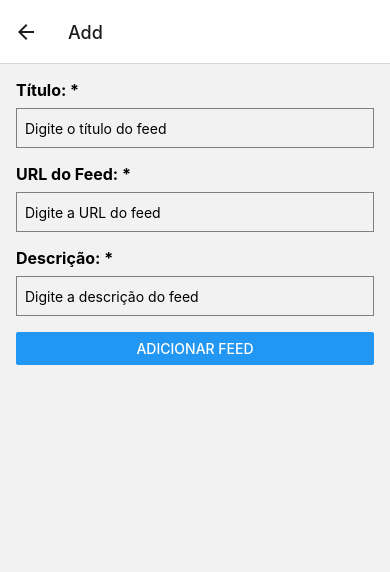
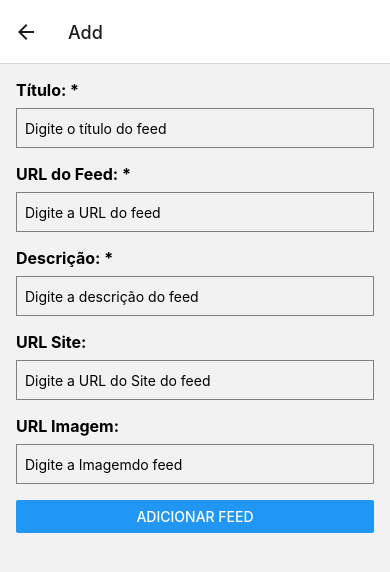
Before and after one commit to jmateusps16/ProjetoRN, a React Native app: screen /Add in a window 390 px wide. Shown: the top 572 px of the page. Built offline with nearby package versions, Linux system fonts and the light colour scheme.

Commit message:
Adição de feed e visão do feed

```diff
--- a/src/context/FeedContext.js
+++ b/src/context/FeedContext.js
@@ -5,7 +5,7 @@ const feedListReducer = (state, action) => {
     case 'add_feed':
       return [...state, action.payload];
     case 'delete_feed':
-      return state.filter(feed => feed.id !== action.payload);
+        return state.filter((feed) => feed.id !== action.payload);
     default:
       return state;
   }
--- a/src/context/FeedListContext.js
+++ b/src/context/FeedListContext.js
@@ -8,7 +8,7 @@ const feedListReducer = (state, action) => {
             return [...state, action.payload];
         case 'delete_feed':
             console.log('No Remove Feed');
-            return state.filter(feed => feed.id !== action.payload);
+            return state.filter((feed) => feed.id !== action.payload);
         case 'restore_state':
             console.log('implementar');
             return state;
--- a/src/screens/AddFeedScreen.js
+++ b/src/screens/AddFeedScreen.js
@@ -6,6 +6,8 @@ const AddFeedScreen = ({ navigation }) => {
   const [titulo, setTitulo] = useState('');
   const [urlFeed, setUrlFeed] = useState('');
   const [descricao, setDescricao] = useState('');
+  const [urlSite, setUrlSite] = useState('');
+  const [urlImagem, setUrlImagem] = useState('');
   const { addFeed } = useContext(FeedContext);
 
   const onSubmit = () => {
@@ -15,6 +17,8 @@ const AddFeedScreen = ({ navigation }) => {
         titulo,
         urlFeed,
         descricao,
+        urlSite: urlSite ? urlSite : 'N/A',
+        urlImagem: urlImagem ? urlImagem : 'N/A',
       };
 
       addFeed(newFeed);
@@ -22,6 +26,8 @@ const AddFeedScreen = ({ navigation }) => {
       setTitulo('');
       setUrlFeed('');
       setDescricao('');
+      setUrlSite('');
+      setUrlImagem('');
 
       alert('Feed adicionado com sucesso!');
     } else {
@@ -53,6 +59,22 @@ const AddFeedScreen = ({ navigation }) => {
         value={descricao}
         onChangeText={setDescricao}
         placeholder="Digite a descrição do feed"
+      />
+
+      <Text style={styles.label}>URL Site:</Text>
+      <TextInput
+        style={styles.input}
+        value={urlSite}
+        onChangeText={setUrlSite}
+        placeholder="Digite a URL do Site do feed"
+      />
+
+      <Text style={styles.label}>URL Imagem:</Text>
+      <TextInput
+        style={styles.input}
+        value={urlImagem}
+        onChangeText={setUrlImagem}
+        placeholder="Digite a Imagemdo feed"
       />
 
       <Button title="Adicionar Feed" onPress={onSubmit} />
--- a/src/screens/ShowFeedScreen.js
+++ b/src/screens/ShowFeedScreen.js
@@ -16,6 +16,7 @@ const ShowFeedScreen = ({ route }) => {
         Descrição: {feed.descricao}
       </Text>
       <Text style={{ fontSize: 14 }}>URL do Feed: {feed.urlFeed}</Text>
+      <Text style={{ fontSize: 14 }}>URL do Site: {feed.urlSite}</Text>
     </View>
   );
 };
```
